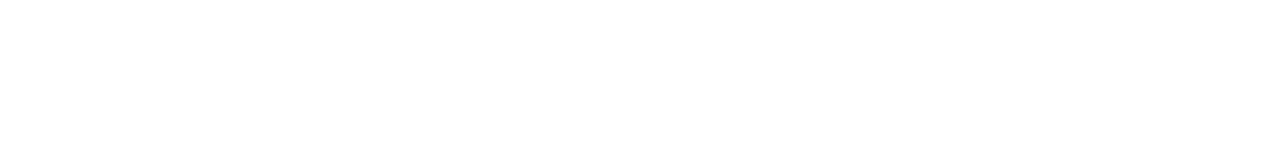
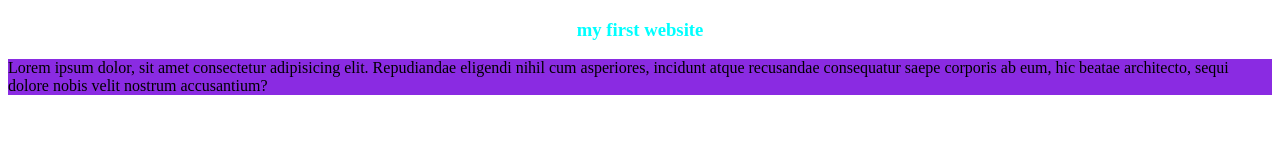
Before and after one commit to muhammad1172/my-second-github-repo, a plain HTML site: page index.html in a window 1280 px wide. Drawn offline with Linux system fonts and the light colour scheme.

Commit message:
added the first blog

```diff
--- /dev/null
+++ b/Styles/blog.css
@@ -0,0 +1,7 @@
+h3{
+  color: aqua;
+  text-align: center;
+}
+p{
+  background-color: blueviolet;
+}
--- a/index.html
+++ b/index.html
@@ -5,9 +5,16 @@
   <meta charset="UTF-8">
   <meta name="viewport" content="width=device-width, initial-scale=1.0">
   <title>My simple website</title>
+  <link rel="stylesheet" href="Styles/blog.css">
 </head>
 
 <body>
+  <div>
+    <h3>my first website</h3>
+    <p>Lorem ipsum dolor, sit amet consectetur adipisicing elit. Repudiandae eligendi nihil cum asperiores, incidunt
+      atque recusandae consequatur saepe corporis ab eum, hic beatae architecto, sequi dolore nobis velit nostrum
+      accusantium?</p>
+  </div>
 
 </body>
 
```
